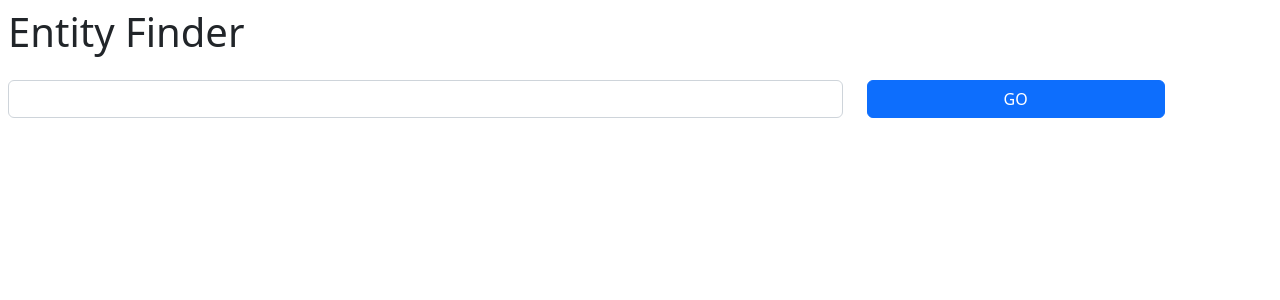
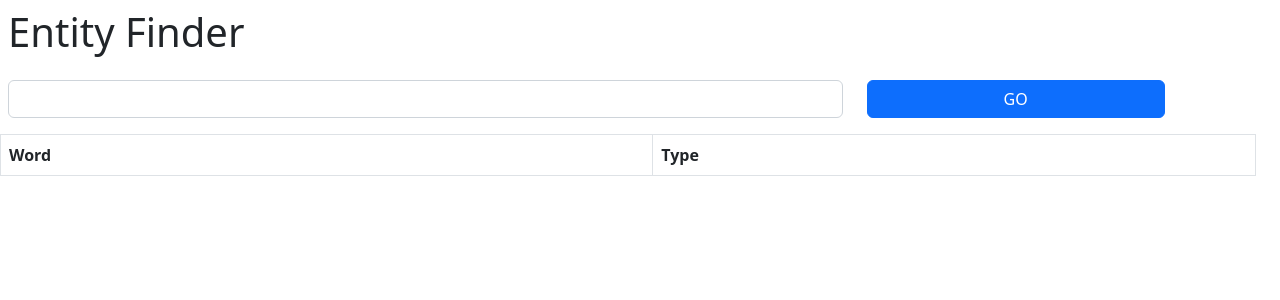
Before and after one commit to kimono76/entity-finder, a Flask app: page / in a window 1280 px wide. Shown: the top 300 px of the page. Run offline with Flask 2, Linux system fonts and the light colour scheme; lists and menus that the app fills with data are empty.

Commit message:
feat: add table for analysis results

```diff
--- a/templates/index.html
+++ b/templates/index.html
@@ -29,6 +29,20 @@ integrity="sha384-gH2yIJqKdNHPEq0n4Mqa/HGKIhSkIHeL5AyhkYV8i59U5AR6csBvApHHNl/vI1
             >GO
             </button>
         </div>
+        <div class="row p-3">
+            <table id="ner-table" data-test-id="table-with-results" class="table table-bordered">
+                <thead class="thead-dark">
+                    <tr>
+                        <th>
+                            Word
+                        </th>
+                        <th>
+                            Type
+                        </th>
+                    </tr>
+                </thead>
+            </table>
+        </div>
     </div>
 </body>
 
```
